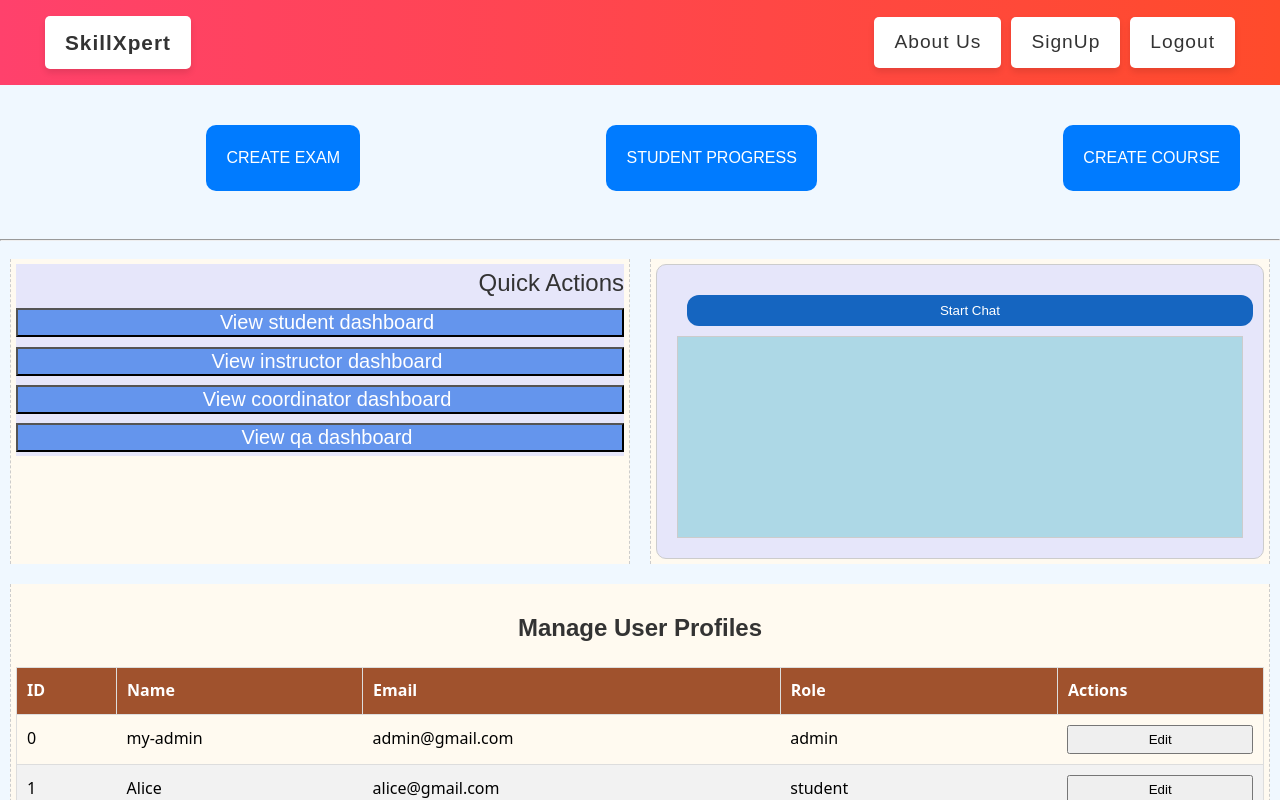
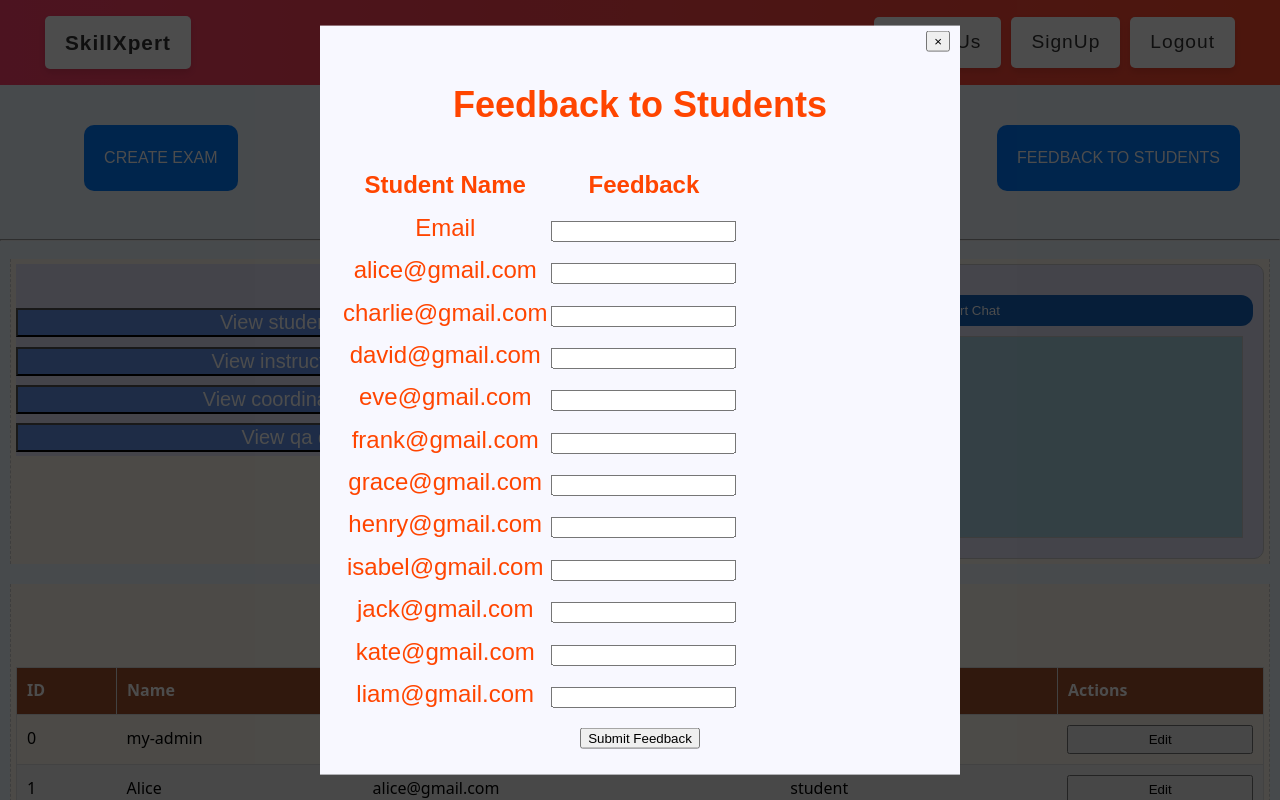
Before and after one commit to sakshi0303/wdmphase2, a React (Create React App) app: page /instructor-dashboard in a window 1280 px wide. Shown: the top 800 px of the page. Built offline with nearby package versions, Linux system fonts and the light colour scheme; no server answers.

Commit message:
feat:instructor

```diff
--- a/src/AppRouter.tsx
+++ b/src/AppRouter.tsx
@@ -13,6 +13,7 @@ import Team from './components/team';
 import SignUp from './components/signup';
 import HomePage from './components/HomePage';
 import ForgotPassword from './components/ForgotPassword';
+import StudentProgress from './components/studentprogress';
 
 const AppRouter = () => {
   return (
@@ -32,8 +33,7 @@ const AppRouter = () => {
         <Route path="/team" element={<Team />} />
         <Route path="/signup" element={<SignUp/>} />
         <Route path="/ForgotPassword" element={<ForgotPassword/>} />
-
-
+        <Route path="/studentprogress" element={<StudentProgress/>} />
         {/* Add more routes for other pages as needed */}
       </Routes>
     </Router>
--- a/src/components/instructor_dashboard.tsx
+++ b/src/components/instructor_dashboard.tsx
@@ -6,6 +6,7 @@ import { Message, UserData } from '../types/types'
 import { getCurrentUserProfile } from '../utils/auth';
 import { KeyboardEvent } from 'react';
 import { useNavigate } from 'react-router-dom';
+
 
 type UserMap = { [key: string]: UserData };
 
@@ -25,6 +26,10 @@ const InstructorDashboard = () => {
   const [utaId, setUtaId] = useState<string>('');
   const [education, setEducation] = useState<string>('');
   const [isCreatingCourse, setIsCreatingCourse] = useState(false);
+  const [students, setStudents] = useState<string[][]>([]);
+  const [isFeedbackOverlayVisible, setIsFeedbackOverlayVisible] = useState(true);
+
+  const [feedbacks, setFeedbacks] = useState({});
 
 
   const currentUserProfile = getCurrentUserProfile()
@@ -49,6 +54,21 @@ const InstructorDashboard = () => {
     };
 
     loadExamListAndDisplay();
+  }, []);
+
+  useEffect(() => {
+    async function loadStudents() {
+      try {
+        const response = await fetch('/csv/students.csv');
+        const data = await response.text();
+        const rows = data.split('\n');
+        const studentsData = rows.map(row => row.split(','));
+        setStudents(studentsData);
+      } catch (error) {
+        console.error('Error reading students CSV file:', error);
+      }
+    }
+    loadStudents();
   }, []);
 
   useEffect(() => {
@@ -79,6 +99,105 @@ const InstructorDashboard = () => {
     if (e.target instanceof HTMLElement && e.target.classList.contains('instructor-1l-button') && e.target.textContent === 'CREATE EXAM') {
       setIsExamOverlayVisible(true);
     }
+  };
+
+  const ExamOverlay = ({ onClose }: { onClose: () => void }) => {
+    const [examName, setExamName] = useState<string>('');
+    const [examDate, setExamDate] = useState<string>('');
+    const [examDuration, setExamDuration] = useState<string>('');
+
+    const handleSubmit = () => {
+      createExam(examName, examDate, examDuration);
+    };
+
+    return (
+      <div className="overlay" id="create-exam-overlay" style={{ display: 'block' }}>
+        <div className="create-course-form-container">
+          <button className="create-course-close-btn" onClick={onClose}>
+            &times;
+          </button>
+          <h2>Create Exam</h2>
+          <form className="new-course-form-container" onSubmit={(e) => { e.preventDefault(); handleSubmit(); }}>
+            <div className="form-row">
+              <div className="form-group">
+                <label>Exam Name:</label>
+                <input type="text" placeholder="Enter exam name" value={examName} onChange={(e) => setExamName(e.target.value)} />
+              </div>
+              <div className="form-group">
+                <label>Date:</label>
+                <input type="date" value={examDate} onChange={(e) => setExamDate(e.target.value)} />
+              </div>
+            </div>
+
+            <div className="form-row">
+              <div className="form-group">
+                <label>Duration:</label>
+                <input type="text" placeholder="Enter duration (e.g., 2 hours)" value={examDuration} onChange={(e) => setExamDuration(e.target.value)} />
+              </div>
+            </div>
+
+            <input type="submit" value="Create" />
+          </form>
+        </div>
+      </div>
+    );
+  };
+
+
+  const FeedbackOverlay = ({ onClose }: { onClose: () => void }) => {
+    const [feedbacks, setFeedbacks] = useState<{ [key: string]: string }>({});
+  const [isFeedbackOverlayVisible, setIsFeedbackOverlayVisible] = useState(true);
+
+
+    const handleSubmit = () => {
+
+      // Validate feedback
+      for (const key in feedbacks) {
+        if (!feedbacks[key].trim()) {
+          alert("All fields are mandatory.");
+          return;
+        }
+      }
+      alert("Your feedback is sent to admin for review.");
+
+      setIsFeedbackOverlayVisible(false);
+      onClose();
+
+    };
+
+    return (
+      <div className="overlay" id="create-feedback-overlay" style={{ display: 'block' }}>
+        <div className="create-feedback-form-container">
+          <button className="create-feedback-close-btn" onClick={onClose}>
+            &times;
+          </button>
+          <h2>Feedback to Students</h2>
+          <table>
+            <thead>
+              <tr>
+                <th>Student Name</th>
+                <th>Feedback</th>
+              </tr>
+            </thead>
+            <tbody>
+              {students.map((student, index) => (
+                <tr key={index}>
+                  <td>{student[1]}</td>
+                  <td>
+                    <input
+                      type="text"
+                      value={feedbacks[student[0]] || ''}
+                      onChange={(e) => setFeedbacks({ ...feedbacks, [student[0]]: e.target.value })}
+                    />
+                  </td>
+                </tr>
+              ))}
+            </tbody>
+          </table>
+          <button onClick={handleSubmit}>Submit Feedback</button>
+        </div>
+      </div>
+    );
   };
 
 
@@ -218,47 +337,6 @@ const InstructorDashboard = () => {
     window.localStorage.setItem('instructorName', info['Name'] || '');
   }
 
-  const ExamOverlay = ({ onClose }: { onClose: () => void }) => {
-    const [examName, setExamName] = useState<string>('');
-    const [examDate, setExamDate] = useState<string>('');
-    const [examDuration, setExamDuration] = useState<string>('');
-
-    const handleSubmit = () => {
-      createExam(examName, examDate, examDuration);
-    };
-
-    return (
-      <div className="overlay" id="create-exam-overlay" style={{ display: 'block' }}>
-        <div className="create-course-form-container">
-          <button className="create-course-close-btn" onClick={onClose}>
-            &times;
-          </button>
-          <h2>Create Exam</h2>
-          <form className="new-course-form-container" onSubmit={(e) => { e.preventDefault(); handleSubmit(); }}>
-            <div className="form-row">
-              <div className="form-group">
-                <label>Exam Name:</label>
-                <input type="text" placeholder="Enter exam name" value={examName} onChange={(e) => setExamName(e.target.value)} />
-              </div>
-              <div className="form-group">
-                <label>Date:</label>
-                <input type="date" value={examDate} onChange={(e) => setExamDate(e.target.value)} />
-              </div>
-            </div>
-
-            <div className="form-row">
-              <div className="form-group">
-                <label>Duration:</label>
-                <input type="text" placeholder="Enter duration (e.g., 2 hours)" value={examDuration} onChange={(e) => setExamDuration(e.target.value)} />
-              </div>
-            </div>
-
-            <input type="submit" value="Create" />
-          </form>
-        </div>
-      </div>
-    );
-  };
 
   const createCourse = (courseName: string, courseCategory: string, courseDuration: string, courseLevel: string) => {
     console.log('line 345')
@@ -772,13 +850,15 @@ const InstructorDashboard = () => {
           <a className="instructor-1l-button" onClick={() => setIsExamOverlayVisible(true)}>CREATE EXAM</a>
           {isExamOverlayVisible && <ExamOverlay onClose={() => setIsExamOverlayVisible(false)} />}
 
-          <a className="instructor-1l-button" onClick={() => navigate('/widgetWithChart')}>STUDENT PROGRESS</a>
+          <a className="instructor-1l-button" onClick={() => navigate('/studentprogress')}>STUDENT PROGRESS</a>
 
           <a className="instructor-1l-button" onClick={() => setIsCreatingCourse(true)}>CREATE COURSE</a>
           {isCreatingCourse && <CourseCreationOverlay onClose={() => setIsCreatingCourse(false)} />}
 
-
-
+          <a className="instructor-1l-button" onClick={() => setIsFeedbackOverlayVisible(true)}>
+            FEEDBACK TO STUDENTS
+          </a>
+          {isFeedbackOverlayVisible && <FeedbackOverlay onClose={() => setIsFeedbackOverlayVisible(false)} />}
 
 
           {/* <a className="instructor-1l-button" onClick={() => {displayStudentFeedbackForm()}}>
--- /dev/null
+++ b/src/components/studentprogress.tsx
@@ -0,0 +1,80 @@
+import React, { useEffect, useState } from 'react';
+import Papa from 'papaparse';
+import '../assets/css/styles.css';
+import { Header, Footer } from './HeaderFooter';
+import { StudentData, ChartDataType } from '../types/types';
+import { LineChart } from '../components/line_chart';
+// Assuming checkAuthorized is not used anymore since it was commented out.
+// If you still need it, you can uncomment the import:
+// import { checkAuthorized } from '../utils/auth';
+
+const StudentProgress: React.FC = () => {
+    const [chartData, setChartData] = useState<ChartDataType | null>(null);
+    const [studentData, setStudentData] = useState<StudentData[] | null>(null);
+
+    useEffect(() => {
+        loadStudentGraph();
+        // If you want to reintroduce the checkAuthorized function or any other timed function, uncomment and modify this interval.
+        // const interval = setInterval(() => checkAuthorized(allowedRoles), 60000);
+        // return () => clearInterval(interval);
+    }, []);
+
+    const loadStudentGraph = () => {
+        Papa.parse("/csv/students.csv", {
+            download: true,
+            header: true,
+            dynamicTyping: true,
+            complete: function (results) {
+                const parsedData = results.data as StudentData[];
+                setStudentData(parsedData);
+
+                const data: ChartDataType = {
+                    labels: parsedData.map(row => row.Student_Name),
+                    datasets: [{
+                        data: parsedData.map(row => row.Current_Grade),
+                        borderColor: ['rgba(75, 192, 192, 1)'],
+                        backgroundColor: ['rgba(75, 192, 192, 0.2)'],
+                        borderWidth: 1
+                    }]
+                };
+
+                setChartData(data);
+            }
+        });
+    };
+
+    return (
+        <div >
+            <Header />
+            {chartData && <LineChart chartData={chartData} title="Student Grades" header="Grade Analysis" />}
+            {/* Render the table */}
+            <div className="instructor-2l-container" id="student-list-container">
+            <table className='csv-table'>
+                <thead>
+                    <tr>
+                        <th>Student Name</th>
+                        <th>Email</th>
+                        <th>Course</th>
+                        <th>Course Name</th>
+                        <th>Current Grade</th>
+                    </tr>
+                </thead>
+                <tbody>
+                    {studentData && studentData.map(student => (
+                        <tr key={student.Email}>
+                            <td>{student.Student_Name}</td>
+                            <td>{student.Email}</td>
+                            <td>{student.Course}</td>
+                            <td>{student.Course_Name}</td>
+                            <td>{student.Current_Grade}</td>
+                        </tr>
+                    ))}
+                </tbody>
+            </table>
+            </div>
+            <Footer />
+        </div>
+    );
+};
+
+export default StudentProgress;
```
Also changed, not shown: src/types/types.ts (+8 -0 lines), src/assets/css/styles.css (line endings or trailing spaces), src/logo.svg (deleted).
